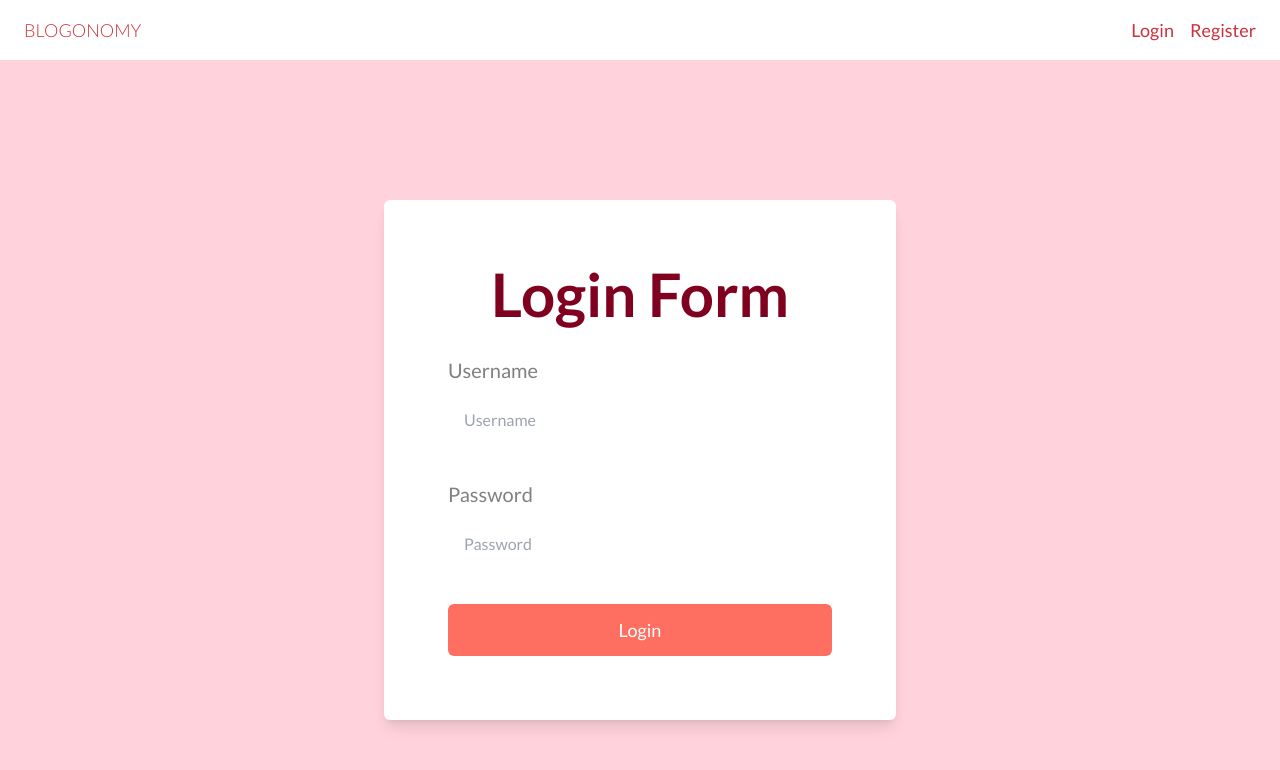
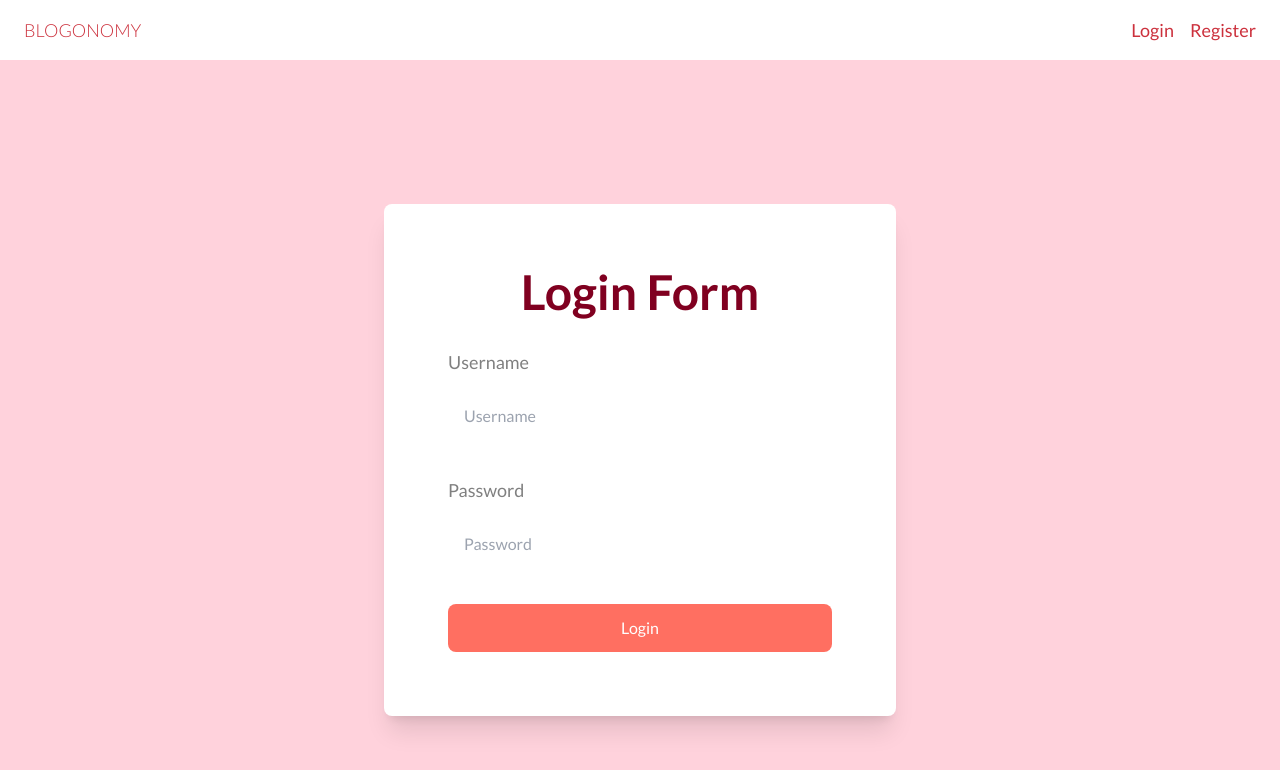
Before and after one commit to NKumar1612/blogonomy, a React (Vite) app in the folder frontend/: page /login in a window 1280 px wide. Shown: the top 770 px of the page. Built offline with nearby package versions, Linux system fonts and the light colour scheme; no server answers; a web font is replaced by a local one.

Commit message:
login page code.

```diff
--- a/frontend/src/pages/LoginPage.jsx
+++ b/frontend/src/pages/LoginPage.jsx
@@ -38,14 +38,14 @@ export const LoginPage = () => {
     <main className="flex flex-col items-center justify-center min-h-screen p-6">
       <form
         onSubmit={login}
-        className="bg-soft-white p-12 sm:p-16 rounded-md shadow-lg w-full max-w-lg space-y-8"
+        className="bg-soft-white p-12 sm:p-16 rounded-lg shadow-xl w-full max-w-lg space-y-8"
       >
-        <h1 className="text-4xl sm:text-5xl md:text-6xl font-bold text-deep-burgundy mb-6 text-center">
+        <h1 className="text-4xl md:text-5xl font-bold text-deep-burgundy mb-6 text-center">
           Login Form
         </h1>
 
         <div className="flex flex-col w-full">
-          <label htmlFor="username" className="text-lg sm:text-xl text-neutral-gray mb-2">
+          <label htmlFor="username" className="text-base md:text-lg text-neutral-gray mb-3">
             Username
           </label>
           <input
@@ -54,12 +54,12 @@ export const LoginPage = () => {
             placeholder="Username"
             value={username}
             onChange={(ev) => setUsername(ev.target.value)}
-            className="bg-soft-white p-4 rounded-md focus:outline-none focus:ring-2 focus:ring-coral focus:border-transparent"
+            className="bg-soft-white p-4 rounded-lg focus:outline-none focus:ring-2 focus:ring-coral focus:border-transparent"
           />
         </div>
 
         <div className="flex flex-col w-full">
-          <label htmlFor="password" className="text-lg sm:text-xl text-neutral-gray mb-2">
+          <label htmlFor="password" className="text-base md:text-lg text-neutral-gray mb-3">
             Password
           </label>
           <input
@@ -68,7 +68,7 @@ export const LoginPage = () => {
             placeholder="Password"
             value={password}
             onChange={(ev) => setPassword(ev.target.value)}
-            className="bg-soft-white p-4 rounded-md focus:outline-none focus:ring-2 focus:ring-coral focus:border-transparent"
+            className="bg-soft-white p-4 rounded-lg focus:outline-none focus:ring-2 focus:ring-coral focus:border-transparent"
           />
         </div>
 
@@ -81,7 +81,7 @@ export const LoginPage = () => {
         <div className="flex justify-center">
           <button
             type="submit"
-            className="bg-coral text-soft-white py-3 px-10 rounded-md hover:bg-coral-light transition-colors duration-300 text-lg w-full"
+            className="bg-coral text-soft-white py-3 px-10 rounded-lg hover:bg-coral-light transition-colors duration-300 text-base w-full"
           >
             Login
           </button>
@@ -89,5 +89,6 @@ export const LoginPage = () => {
       </form>
     </main>
 
+
   );
 };
```
